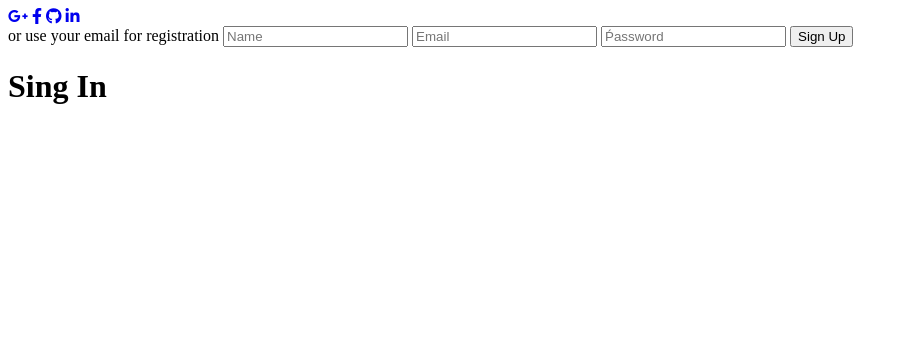
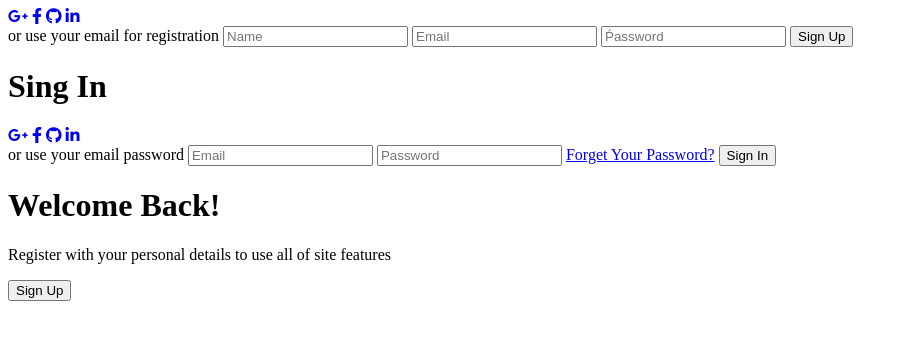
Before and after one commit to Charles-cdel/Page---login, a plain HTML site: page index.html in a window 1280 px wide. Shown: the whole page, without its empty margins (0-908 px from the left). Drawn offline with Linux system fonts and the light colour scheme.

Commit message:
finalizando html

```diff
--- a/index.html
+++ b/index.html
@@ -31,7 +31,29 @@
         <div class="form-container sing-in">
             <form>
                 <h1>Sing In</h1>
+                <div class="social-icons">
+                    <a href="#" class="icon"> <i class="fa-brands fa-google-plus-g"></i></a>
+                    <a href="#" class="icon"> <i class="fa-brands fa-facebook-f"></i></a>
+                    <a href="#" class="icon"> <i class="fa-brands fa-github"></i></a>
+                    <a href="#" class="icon"> <i class="fa-brands fa-linkedin-in"></i></a>
+
+                </div>
+                <span>or use your email password</span>
+                <input type="email" placeholder="Email">
+                <input type="password" placeholder="Password">
+                <a href="#">Forget Your Password?</a>
+                <button>Sign In</button>
+
             </form>
+        </div>
+        <div class="toogle-container">
+            <div class="toogle">
+                <div class="toogle-painel toogle-left">
+                    <h1>Welcome Back!</h1>
+                    <p>Register with your personal details to use all of site features</p>
+                    <button class="hidden" id="register">Sign Up</button>
+                </div>
+            </div>
         </div>
     </div>
 
```
